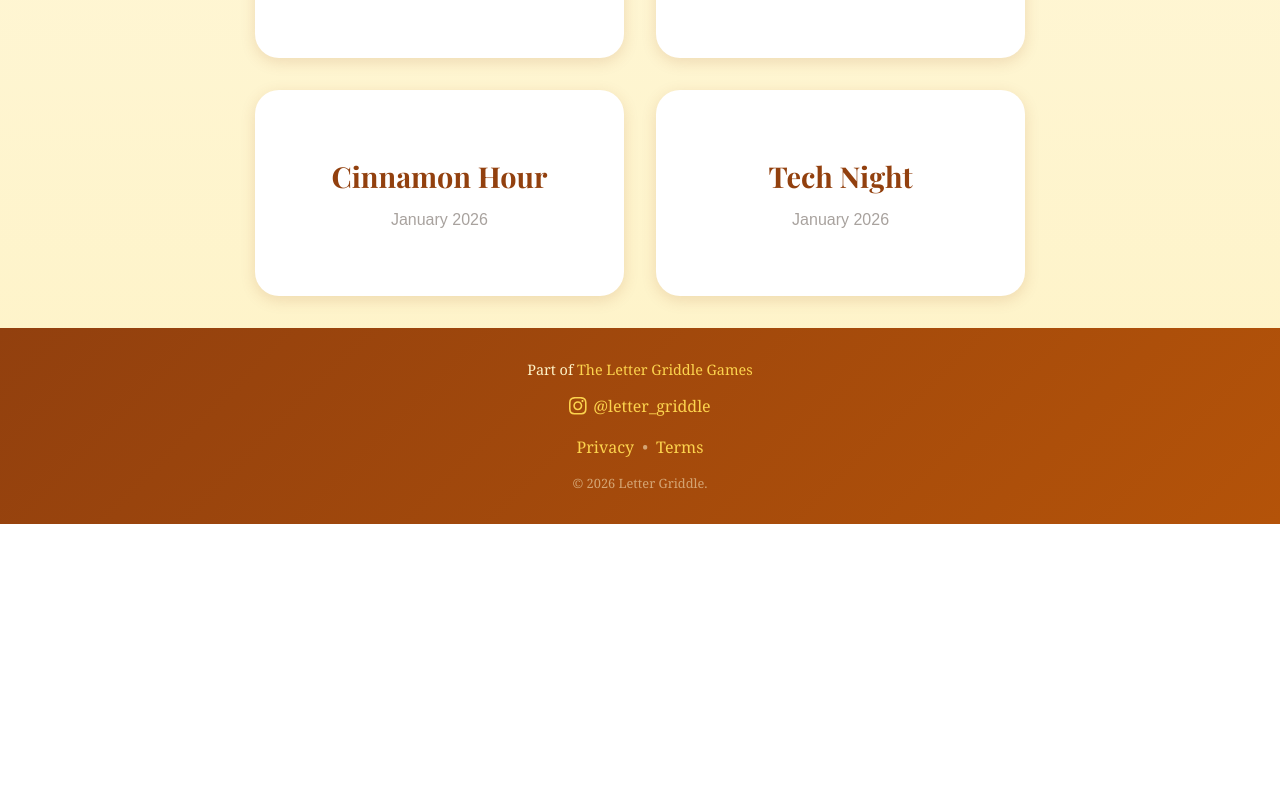
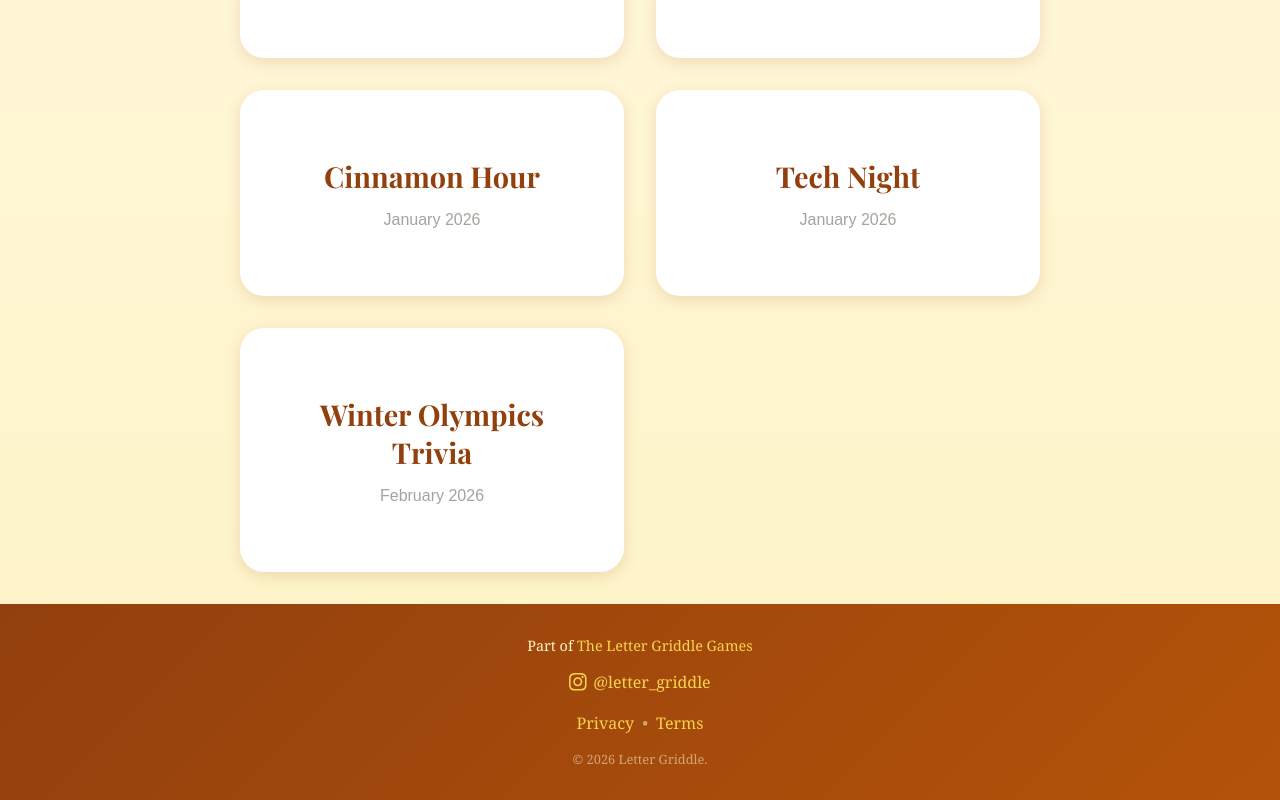
Before and after one commit to lauriegriddle/lettergriddlecafe, a Next.js app: page / in a window 1280 px wide. Shown: the part 1000-1800 px from the top of the page. Before the commit the page ends 1524 px from the top, so only its background shows below. Built offline with nearby package versions, Linux system fonts and the light colour scheme.

Commit message:
Add Winter Olympics Trivia vignette with Lindsays backstory

```diff
--- a/app/page.js
+++ b/app/page.js
@@ -213,6 +213,32 @@ const stories = [
       '"Woof!" Isaac responds.'
     ],
     closing: 'Friends, please note: adding Letter Griddle to your Home Screen starts fresh stats. Your stats will save within the app going forward!'
+  },
+  {
+    id: 'winter-olympics',
+    title: 'Winter Olympics Trivia',
+    subtitle: '🏅 Going for Gold',
+    date: 'February 2026',
+    locked: false,
+    content: [
+      '"Thanks again everyone for helping at the Winter Festival today. Tonight\'s trivia theme naturally is the Winter Olympics! Who knows the dates of the 2026 winter games and locations? First to respond gets an extra pancake added to their stack!" Laurel reads over her text before sending it to the trivia crew.',
+      '"This teaser should get the group thinking about the 2026 Winter Olympics," Laurel says to Taylor B. as he gets the tech set up for the night.',
+      'The bell on the cafe door grabs their attention before the energetic voice, "February 6th through February 22nd are the dates of the winter games. We were just dropping off Isaac at Jennie\'s when we thought we\'d all head over to the cafe to see what we could do to help prepare," Mr. Lindsay explains on behalf of Mrs. Lindsay, Jennie, and Isaac.',
+      '"Isaac is a handsome fellow and wanted to show you his grooming session was a success!" Jennie explains.',
+      'Mrs. Lindsay offers, "It\'s our pleasure to keep your furry friend in tip-top shape. Our \'Lending a Paw\' mobile dog care business is our pride and joy since Mr. Lindsay and I have retired from teaching. And did I mention that this year\'s games are in Milan and Cortina, Italy? It is the first Winter Games to be officially hosted by two cities."',
+      '"Thanks, Mr. Lindsay, Mrs. Lindsay. Correct as usual. And glad you\'re here a bit early, but we could use some help with reading over tonight\'s Winter Olympics questions," Taylor says.',
+      'Laurel added, "If you all could make sure the questions and the tech are in sync for tonight and no, Mr. Lindsay we\'re not giving you the correct answers so that you can debate with your extensive knowledge of geography and history. We know you are smart."',
+      '"I just want to be sure…" Mr. Lindsay starts.',
+      '"That you\'re the smartest in the room?" Laurel jokes. "Anyway go ahead and start reading over the questions while Taylor makes sure the tech is cooperating and I\'ll go get those pancakes."',
+      '"Let me know if there\'s anything that needs correcting before game time tonight," Taylor says.',
+      '"Okay I\'ll read the first question," Jennie offers. "All the events at the Winter Olympics take place in blank and blank."',
+      '"I can\'t wait to answer that question tonight!" Mrs. Lindsay says. "The next question asks, \'What year—?\'"',
+      '"Letter Griddle pancakes are only hot once!" Laurel announces.',
+      '"We\'ll be back, Taylor!" Mr. Lindsay promises, as the group scurries to their corner booth in the cafe.',
+      'Taylor pauses the sound board, and asks the now empty trivia room, "What cafe holds the record for the gold medal every Sunday in the pancake competition?"',
+      'Before removing his headset, Taylor\'s amplified voice fills the cafe, "Hey, wait for me!"'
+    ],
+    closing: 'Friends, go for the gold and enjoy this puzzle!'
   }
 ];
 
@@ -347,6 +373,27 @@ const puzzles = {
       { pos: 4, letter: 'N' }
     ],
     didYouKnow: 'Using the Home Screen Letter Griddle app-like icon will make your day 99.99%* more fun! *Your mileage may vary.'
+  },
+  'winter-olympics': {
+    id: 'winter-olympics',
+    title: 'Winter Olympics',
+    category: 'Winter Olympics',
+    words: ['ICE', 'SNOW', 'MEDAL', 'RECORD', 'HISTORY'],
+    hints: [
+      'Frozen water used for skating and hockey',
+      'White precipitation essential for skiing events',
+      'Award given to top three finishers',
+      'A best-ever achievement in a sport',
+      'The story of past events over time'
+    ],
+    revealed: [
+      { pos: 0, letter: 'I' },
+      { pos: 1, letter: 'N' },
+      { pos: 2, letter: 'D' },
+      { pos: 3, letter: 'O' },
+      { pos: 4, letter: 'O' }
+    ],
+    didYouKnow: 'The first Winter Olympics were held in 1924 in Chamonix, France, but were originally branded as an "International Winter Sports Week."  No Southern Hemisphere country has ever hosted the Winter Games.  Norway holds the record for the most total medals won in Winter Olympic history.'
   }
 };
 
```
